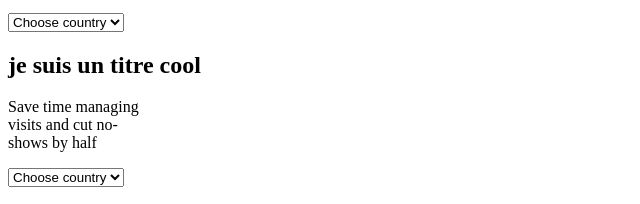
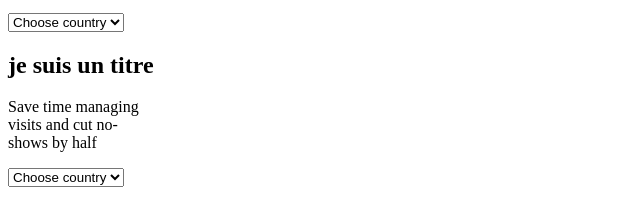
Before and after one commit to Dr-nor/Studi, a plain HTML site: page index.html in a window 1280 px wide. Shown: the part 407-611 px from the top of the page, 0-640 px from the left. Drawn offline with Linux system fonts and the light colour scheme.

Commit message:
corrige lerreur

```diff
--- a/index.html
+++ b/index.html
@@ -58,7 +58,7 @@
                 </select>
         </div>
         <div id="B">
-            <h1>je suis un titre cool</h1>
+            <h1>je suis un titre</h1>
             <p>
                 Save time managing<br> visits and cut no-<br>shows by half
             </p>
```
